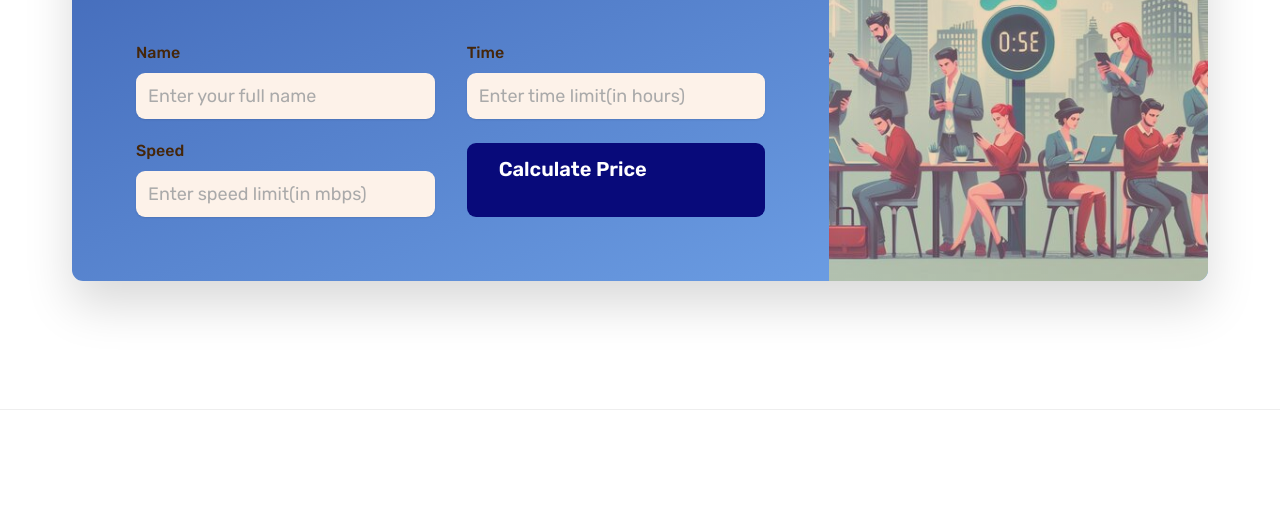
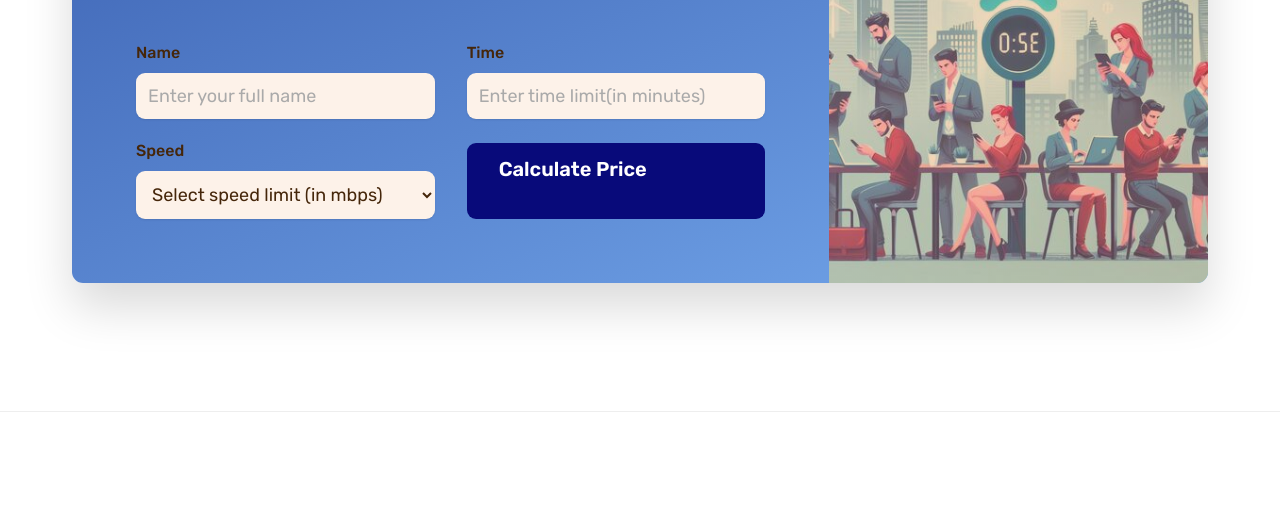
Before and after one commit to yashirana/bluestarnetwork, a plain HTML site: page index.html in a window 1280 px wide. Shown: the part 1845-2361 px from the top of the page. Drawn offline with nearby package versions, Linux system fonts and the light colour scheme; some packages are replaced by stand-ins of ours; a script that the page names is missing.

Commit message:
Update index.html

```diff
--- a/index.html
+++ b/index.html
@@ -141,7 +141,7 @@
                   <input
                     id="time"
                     type="number"
-                    placeholder="Enter time limit(in hours)"
+                    placeholder="Enter time limit(in minutes)"
                     name="time"
                     required
                   />
@@ -149,13 +149,12 @@
 
                 <div>
                   <label for="speed">Speed</label>
-                  <input
-                    id="speed"
-                    type="number"
-                    placeholder="Enter speed limit(in mbps)"
-                    name="speed"
-                    required
-                  />
+                  <select id="speed" name="speed" required>
+                    <option value="">Select speed limit (in mbps)</option>
+                    <option value="50">50</option>
+                    <option value="100">100</option>
+                    <option value="150">150</option>
+                  </select>
                 </div>
 
                 <a href="price.html" onclick="submitForm()" class="btn btn--full" >Calculate Price</a>
```
